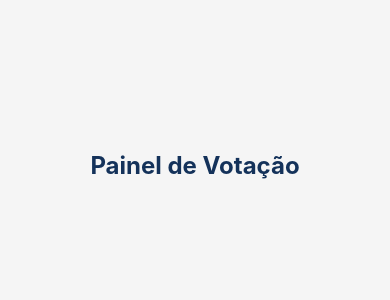
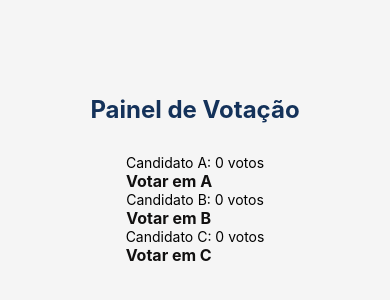
Before and after one commit to L3ili/inf204-desenvolvimento_mobile, a React Native app: screen / in a window 390 px wide. Shown: the part 242-542 px from the top of the page. Built offline with nearby package versions, Linux system fonts and the light colour scheme.

Commit message:
feat: adiciona botã de voto

```diff
--- a/App.js
+++ b/App.js
@@ -9,7 +9,38 @@
 <View style={styles.container}>
 <Text style={styles.titulo}>Painel de Votação</Text>
 {/* Os botoes serao adicionados no Passo 2 */}
+{/* Candidato A */}
+<View style={styles.candidatoContainer}>
+<Text style={styles.nomeCandidato}>Candidato A: {votosA} votos</Text>
+<TouchableOpacity
+style={styles.botaoVotar}
+onPress={() => setVotosA(prev => prev + 1)}
+>
+<Text style={styles.textoBotao}>Votar em A</Text>
+</TouchableOpacity>
 </View>
+{/* Candidato B */}
+<View style={styles.candidatoContainer}>
+<Text style={styles.nomeCandidato}>Candidato B: {votosB} votos</Text>
+<TouchableOpacity
+style={styles.botaoVotar}
+onPress={() => setVotosB(prev => prev + 1)}
+>
+<Text style={styles.textoBotao}>Votar em B</Text>
+</TouchableOpacity>
+</View>
+{/* Candidato C */}
+<View style={styles.candidatoContainer}>
+<Text style={styles.nomeCandidato}>Candidato C: {votosC} votos</Text>
+<TouchableOpacity
+style={styles.botaoVotar}
+onPress={() => setVotosC(prev => prev + 1)}
+>
+<Text style={styles.textoBotao}>Votar em C</Text>
+</TouchableOpacity>
+</View>
+</View>
+
 );
 }
 const styles = StyleSheet.create({
@@ -18,7 +49,7 @@
 backgroundColor: "#F5F5F5",
 justifyContent: "center",
 alignItems: "center",
-padding: 20,
+padding: 20
 },
 titulo: {
 fontSize: 24,
@@ -26,4 +57,16 @@
 marginBottom: 30,
 color: "#14325A", // ProBlue
 },
+botao: {
+backgroundColor: "#7a4caf", // ProAccent
+paddingVertical: 10,
+paddingHorizontal: 30,
+borderRadius: 8,
+marginBottom: 20,
+},
+textoBotao: {
+color: "#111010",
+fontWeight: "bold",
+fontSize: 16,
+},
 });
```
Also changed, not shown: 1 other file (tests, documents, lock files or other folders).
